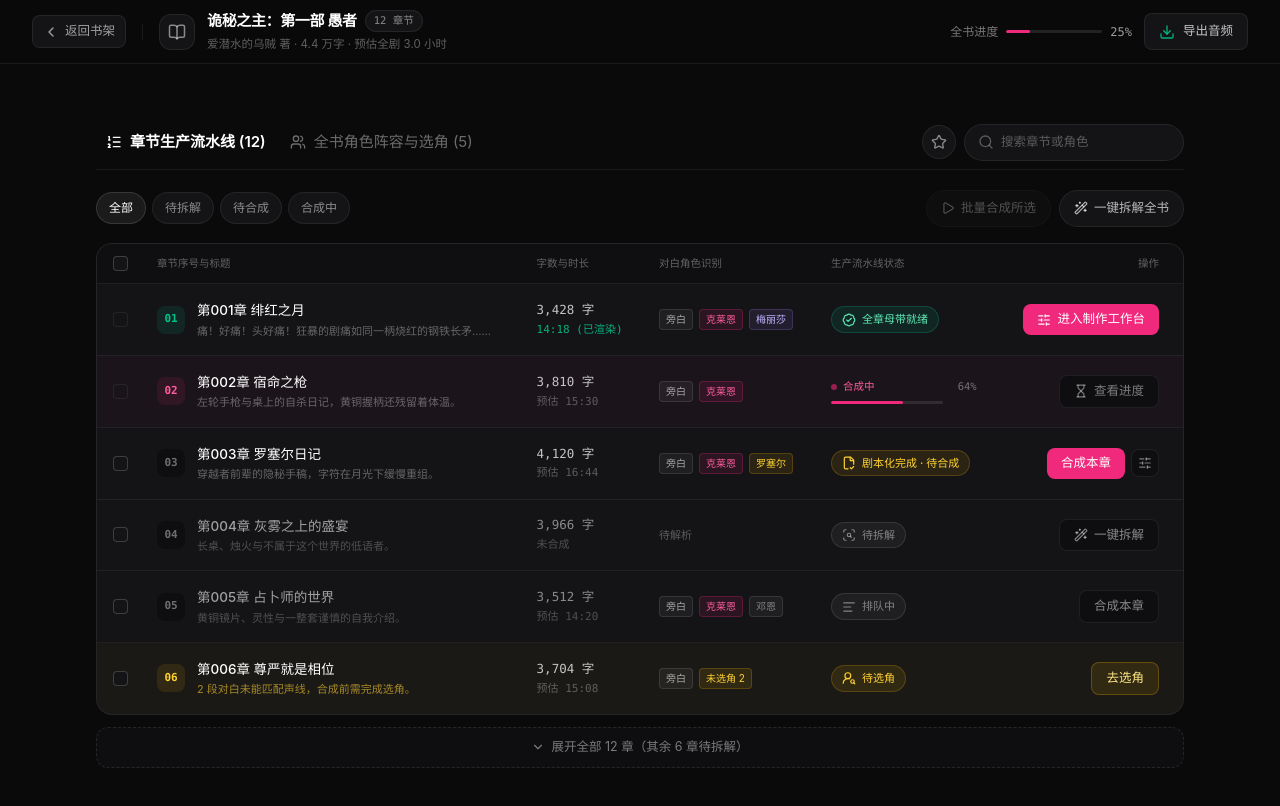
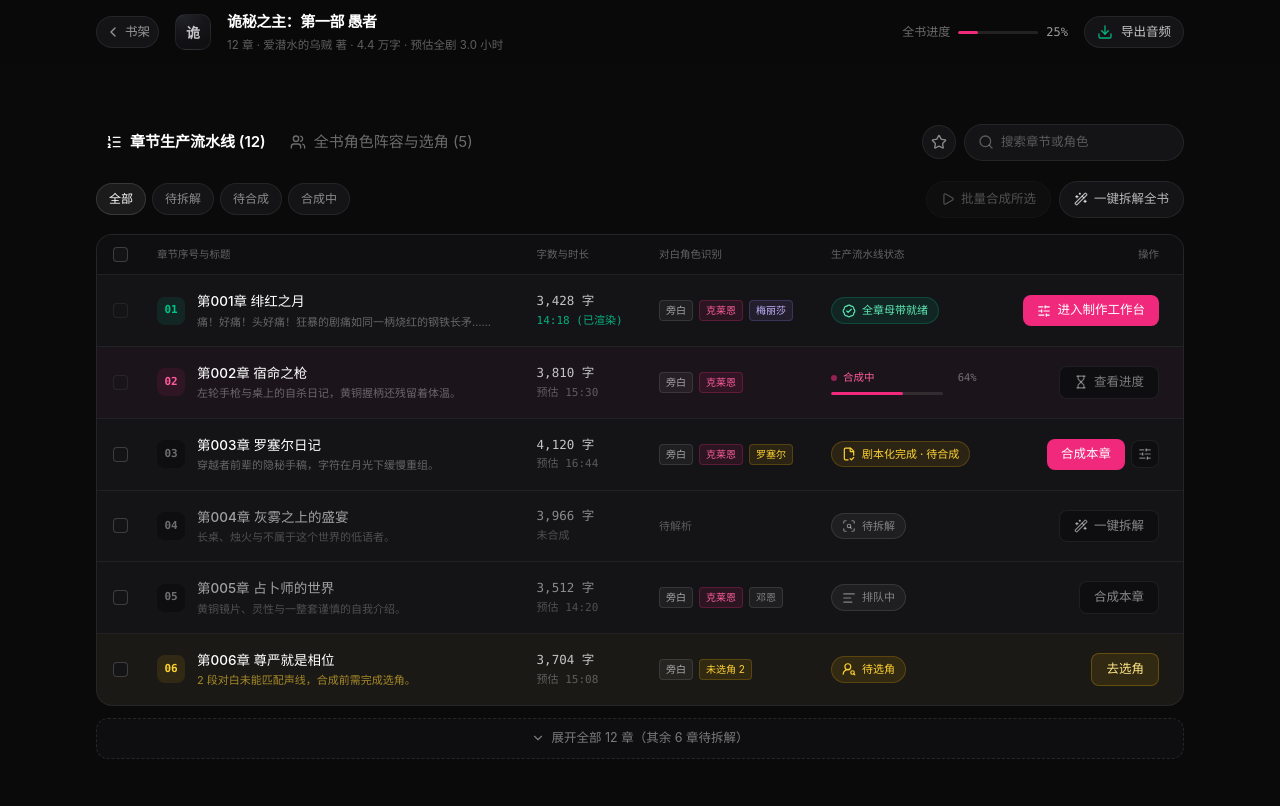
Before and after one commit to CherryKingOne/leo-studio, a Next.js app in the folder desktop/: page /project/p-lord-of-mysteries in a window 1280 px wide. Shown: the top 806 px of the page. Built offline with nearby package versions, Linux system fonts and the light colour scheme.

Commit message:
refactor: 剧目看板顶栏改为书架胶囊、迷你封面与行内改名，顶栏统一去掉下边框

```diff
--- a/desktop/components/hub-header.tsx
+++ b/desktop/components/hub-header.tsx
@@ -1,6 +1,6 @@
 "use client";
 
-import { BookOpen, ChevronLeft, Download } from "lucide-react";
+import { ChevronLeft, Download, Pencil } from "lucide-react";
 import Link from "next/link";
 import { useState } from "react";
 import { useHubChapters } from "@/components/hub-chapters";
@@ -27,24 +27,27 @@ export function HubHeader({
   }
 
   return (
-    <header className="sticky top-0 z-30 flex h-16 shrink-0 items-center justify-between gap-3 border-b border-hairline bg-ink-900/85 px-5 backdrop-blur-md sm:px-8">
-      <div className="flex min-w-0 items-center gap-4">
+    <header className="sticky top-0 z-30 bg-ink-900/85 backdrop-blur-md">
+      <div className="mx-auto flex h-16 w-full max-w-6xl items-center gap-3 px-5 sm:gap-4 sm:px-8">
         <Link
           href="/project"
-          className="flex shrink-0 items-center gap-1.5 rounded-lg border border-hairline bg-ink-800 px-2.5 py-1.5 text-[12.5px] text-white/60 transition-colors hover:bg-ink-700 hover:text-white"
+          title="返回书架"
+          className="flex h-8 shrink-0 items-center gap-1 rounded-full border border-hairline bg-ink-800 px-2 text-[12.5px] text-white/55 transition-colors hover:border-white/20 hover:text-white"
         >
           <ChevronLeft className="h-4 w-4" />
-          <span>返回书架</span>
+          <span className="hidden sm:inline">书架</span>
         </Link>
 
-        <div className="h-4 w-px shrink-0 bg-white/7" />
+        {/* 迷你封面：与剧目库卡片的封面同一套底色，看板与列表之间靠它认剧 */}
+        <div
+          aria-hidden
+          className="flex h-9 w-9 shrink-0 items-center justify-center rounded-[10px] border border-hairline bg-card-cover text-[14px] font-semibold text-white/75"
+        >
+          {title.slice(0, 1)}
+        </div>
 
-        <div className="flex min-w-0 items-center gap-3">
-          <div className="flex h-9 w-9 shrink-0 items-center justify-center rounded-xl border border-hairline bg-ink-800 text-white/50">
-            <BookOpen className="h-[18px] w-[18px]" />
-          </div>
-          <div className="min-w-0">
-            <div className="flex items-center gap-2">
+        <div className="group min-w-0 flex-1">
+          <div className="flex min-w-0 items-center gap-2">
             {editing ? (
               <input
                 defaultValue={title}
@@ -54,31 +57,40 @@ export function HubHeader({
                   if (e.key === "Enter") e.currentTarget.blur();
                   if (e.key === "Escape") setEditing(false);
                 }}
-                  className="min-w-0 truncate rounded-md bg-white/5 px-1.5 text-[15px] font-semibold leading-none tracking-tight text-white outline-none ring-1 ring-accent/60"
+                className="w-56 min-w-0 truncate rounded-md bg-white/5 px-1.5 py-0.5 text-[15px] font-semibold tracking-tight text-white outline-none ring-1 ring-accent/60"
               />
             ) : (
               <h1
                 title="双击重命名剧目"
                 onDoubleClick={() => setEditing(true)}
-                  className="truncate text-[15px] font-semibold leading-none tracking-tight text-white"
+                className="truncate text-[15px] font-semibold leading-tight tracking-tight text-white"
               >
                 {title}
               </h1>
             )}
-              <span className="shrink-0 rounded-full border border-hairline bg-ink-800 px-2 py-0.5 font-mono text-[10.5px] text-white/50">
-                {chapters.length} 章节
-              </span>
+
+            {!editing && (
+              <button
+                type="button"
+                title="重命名剧目"
+                onClick={() => setEditing(true)}
+                className="shrink-0 rounded p-1 text-white/30 opacity-0 transition-opacity hover:bg-white/5 hover:text-white focus-visible:opacity-100 group-hover:opacity-100"
+              >
+                <Pencil className="h-3.5 w-3.5" />
+              </button>
+            )}
           </div>
-            <div className="mt-1 truncate text-[11.5px] text-white/35">{identity.subtitle}</div>
-          </div>
+          <div className="mt-1 truncate text-[11.5px] leading-tight text-white/35">
+            {/* 章节数不另起胶囊：紧贴下方的 tab 已带同一份计数，再画一个框只会增加轮廓 */}
+            {chapters.length} 章 · {identity.subtitle}
           </div>
         </div>
 
-      <div className="flex shrink-0 items-center gap-3">
+        <div className="flex shrink-0 items-center gap-3 sm:gap-4">
           {identity.progress !== undefined && (
-          <div className="hidden items-center gap-2 text-[12px] text-white/45 lg:flex">
+            <div className="hidden items-center gap-2 text-[12px] text-white/40 lg:flex">
               <span>全书进度</span>
-            <div className="h-[3px] w-24 overflow-hidden rounded-full bg-white/10">
+              <div className="h-[3px] w-20 overflow-hidden rounded-full bg-white/10">
                 <div
                   className="h-full rounded-full bg-accent"
                   style={{ width: `${identity.progress}%` }}
@@ -90,12 +102,13 @@ export function HubHeader({
 
           <Link
             href={`/project/${projectId}/export`}
-          className="flex items-center gap-2 rounded-lg border border-hairline bg-ink-800 px-3.5 py-2 text-[12.5px] font-medium text-white/75 transition-colors hover:border-emerald-400/30 hover:bg-emerald-400/10 hover:text-emerald-300"
+            className="flex h-8 shrink-0 items-center gap-2 rounded-full border border-hairline bg-ink-800 px-3 text-[12.5px] font-medium text-white/75 transition-colors hover:border-emerald-400/30 hover:bg-emerald-400/10 hover:text-emerald-300"
           >
             <Download className="h-4 w-4 text-emerald-400/80" />
             <span>导出音频</span>
           </Link>
         </div>
+      </div>
     </header>
   );
 }
--- a/desktop/components/project-hub.tsx
+++ b/desktop/components/project-hub.tsx
@@ -39,7 +39,7 @@ export function ProjectHub({
 
   return (
     <>
-      <div className="mt-7 flex flex-wrap items-center justify-between gap-4 border-b border-hairline pb-2">
+      <div className="mt-7 flex flex-wrap items-center justify-between gap-4">
         <div className="flex items-center gap-1">
           {tabs.map(({ key, label, Icon }) => (
             <button
--- a/desktop/components/top-bar.tsx
+++ b/desktop/components/top-bar.tsx
@@ -10,7 +10,7 @@ export function TopBar() {
   const { open: openImportModal } = useImportNovelModal();
 
   return (
-    <header className="sticky top-0 z-30 flex h-16 shrink-0 items-center justify-between gap-3 border-b border-hairline bg-ink-900/85 px-5 backdrop-blur-md sm:px-8">
+    <header className="sticky top-0 z-30 flex h-16 shrink-0 items-center justify-between gap-3 bg-ink-900/85 px-5 backdrop-blur-md sm:px-8">
       <button
         type="button"
         onClick={openImportModal}
```
Also changed, not shown: 1 other file (tests, documents, lock files or other folders). Lines whose indentation alone changed are shown as unchanged.
